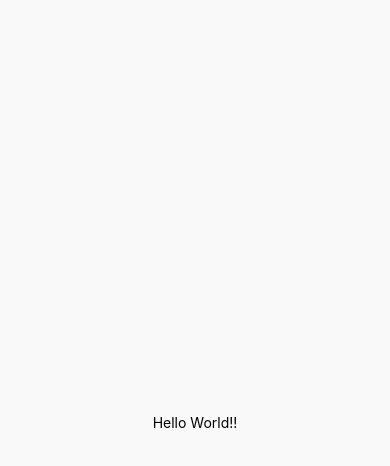
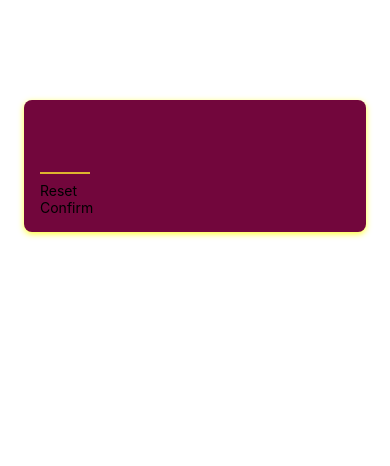
Before and after one commit to ak7662/RNCourse, a React Native app: screen / in a window 390 px wide. Shown: the top 466 px of the page. Built offline with nearby package versions, Linux system fonts and the light colour scheme.

Commit message:
initial setup for nuber app

```diff
--- a/App.js
+++ b/App.js
@@ -1,20 +1,10 @@
-import { StatusBar } from 'expo-status-bar';
-import { StyleSheet, Text, View } from 'react-native';
+import { StyleSheet } from 'react-native';
+import StartGameScreen from './screens/startGameScreen';
 
 export default function App() {
   return (
-    <View style={styles.container}>
-      <Text>Hello World!!</Text>
-      <StatusBar style="auto" />
-    </View>
+    <StartGameScreen />
   );
 }
 
-const styles = StyleSheet.create({
-  container: {
-    flex: 1,
-    backgroundColor: '#f9f9f9',
-    alignItems: 'center',
-    justifyContent: 'center',
-  },
-});
+const styles = StyleSheet.create({});
--- /dev/null
+++ b/components/primaryButton.js
@@ -0,0 +1,12 @@
+import { View, Text } from "react-native";
+
+
+export default function PrimaryButton({ children }) {
+    return (
+        <View>
+            <Text>
+                {children}
+            </Text>
+        </View>
+    )
+}
--- /dev/null
+++ b/screens/gameOverScreen.js
@@ -0,0 +1,3 @@
+export default function GameOverScreen() {
+
+}
--- /dev/null
+++ b/screens/gameScreen.js
@@ -0,0 +1,3 @@
+export default function GameScreen() {
+
+}
--- /dev/null
+++ b/screens/startGameScreen.js
@@ -0,0 +1,39 @@
+import { TextInput, View, StyleSheet } from "react-native"
+import PrimaryButton from "../components/primaryButton"
+
+export default function StartGameScreen() {
+    return (
+        <View style={styles.inputContainer}>
+            <TextInput style={styles.numberInput} maxLength={2} />
+            <PrimaryButton>Reset</PrimaryButton>
+            <PrimaryButton>Confirm</PrimaryButton>
+        </View>
+    )
+}
+
+const styles = StyleSheet.create({
+    inputContainer: {
+        // flex: 1,
+        marginHorizontal: 24,
+        borderRadius: 8,
+        padding: 16,
+        marginTop: 100,
+        backgroundColor: '#72063c',
+        elevation: 100,
+        shadowColor: 'yellow',
+        shadowOffset: { width: 0, height: 2 },
+        shadowRadius: 6,
+        shadowOpacity: .8
+    },
+    numberInput: {
+        height: 50,
+        width: 50,
+        textAlign: 'center',
+        fontSize: 32,
+        borderBottomColor: '#ddb52f',
+        borderBottomWidth: 2,
+        color: '#ddb52f',
+        marginVertical: 8,
+        fontWeight: 'bold'
+    }
+})
```
